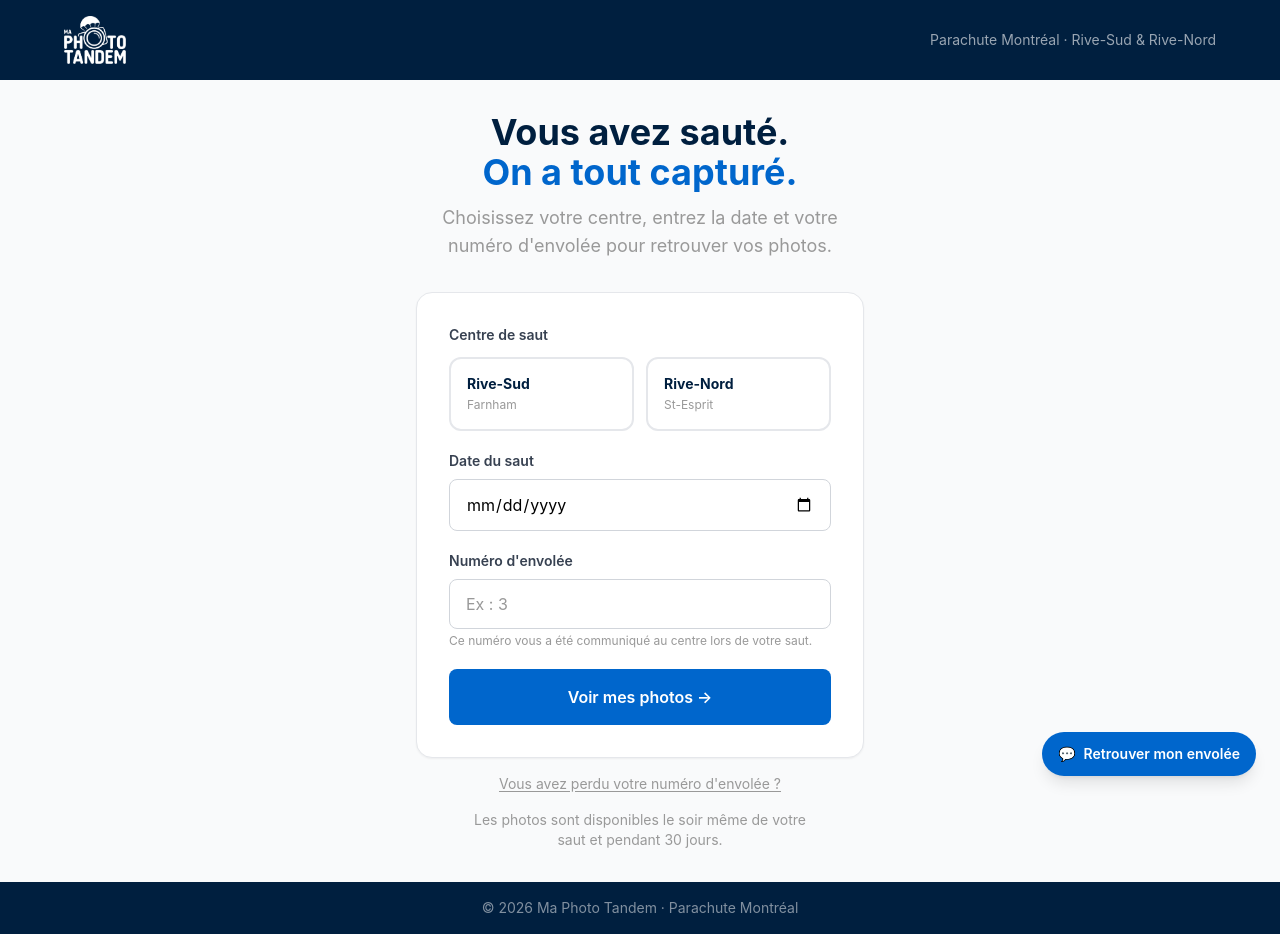
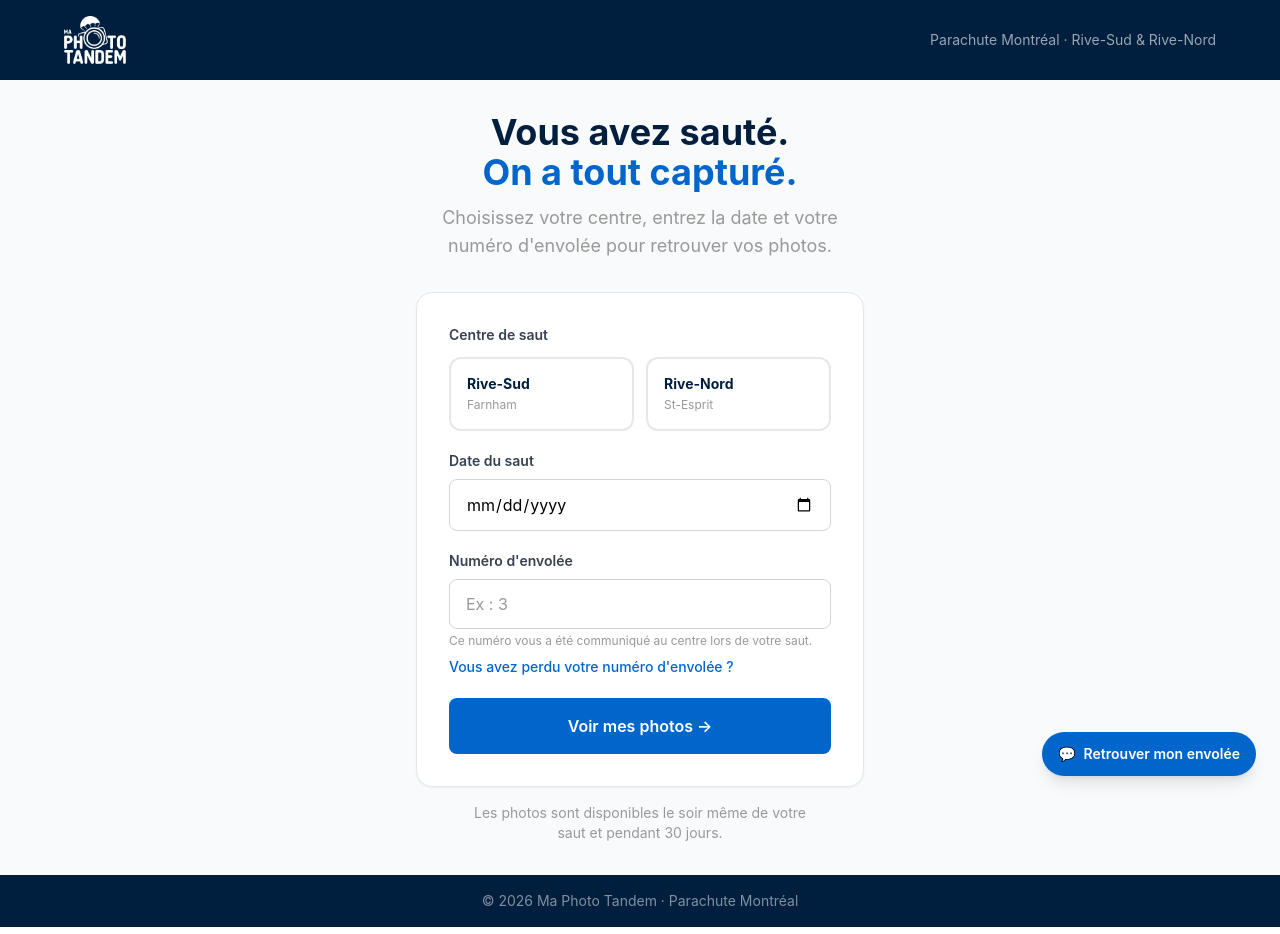
Before and after one commit to MaPhotoTandem/maphototandem, a Next.js app: page /tandem in a window 1280 px wide. Built offline with nearby package versions, Linux system fonts and the light colour scheme.

Commit message:
fix: lien numéro d'envolée perdu — repositionné et en bleu

```diff
--- a/app/tandem/page.tsx
+++ b/app/tandem/page.tsx
@@ -307,6 +307,13 @@
             <p className="text-xs text-mid mt-1">
               Ce numéro vous a été communiqué au centre lors de votre saut.
             </p>
+            <button
+              type="button"
+              onClick={() => setShowFinder(true)}
+              className="mt-2 text-sm text-action font-medium hover:underline transition-colors"
+            >
+              Vous avez perdu votre numéro d&apos;envolée ?
+            </button>
           </div>
 
           {error && <p className="text-red-500 text-sm">{error}</p>}
@@ -319,14 +326,6 @@
           </button>
         </div>
       </form>
-
-      {/* Lien "j'ai perdu mon numéro" sous le formulaire */}
-      <button
-        onClick={() => setShowFinder(true)}
-        className="mt-4 text-sm text-mid hover:text-action transition-colors underline underline-offset-2"
-      >
-        Vous avez perdu votre numéro d&apos;envolée ?
-      </button>
 
       <p className="mt-4 text-sm text-mid text-center max-w-sm px-4">
         Les photos sont disponibles le soir même de votre saut et pendant 30 jours.
```
